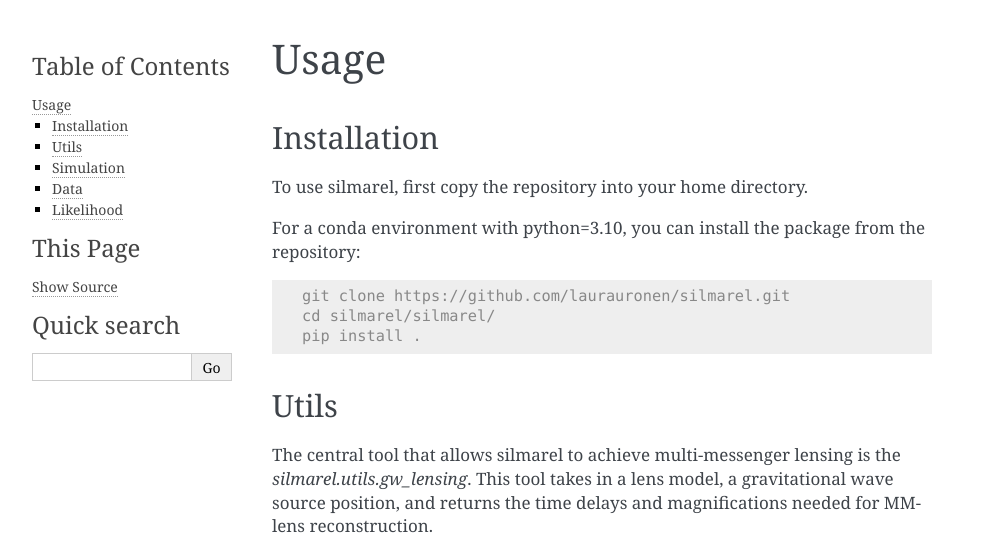
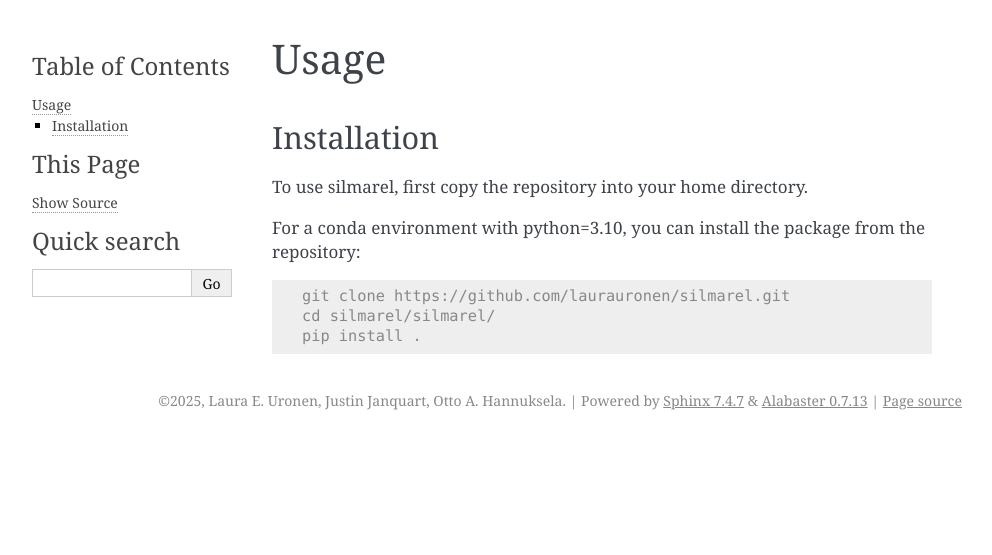
Before and after one commit to laurauronen/silmarel, a Sphinx documentation site: the page built from docs/source/usage.rst, in a window 1280 px wide. Shown: the top 555 px of the page, without its empty margins (148-1140 px from the left). Built offline with Sphinx 7.4.7, drawn with Linux system fonts in a browser that asks for light colours; some of the changed text lies outside the part shown; grey boxes are pictures that could not be loaded.

Commit message:
Edit docs

```diff
--- a/docs/source/usage.rst
+++ b/docs/source/usage.rst
@@ -16,28 +16,3 @@ from the repository:
    git clone https://github.com/laurauronen/silmarel.git
    cd silmarel/silmarel/
    pip install .
-
-Utils
------
-
-The central tool that allows silmarel to achieve multi-messenger
-lensing is the `silmarel.utils.gw_lensing`. This tool takes in a lens model,
-a gravitational wave source position, and returns the time delays and magnifications
-needed for MM-lens reconstruction.
-
-.. autofunction:: silmarel.utils.gw_lensing
-
-Simulation
-----------
-
-.. autofunction:: silmarel.simulation.data_sim
-
-Data
-----
-
-.. autofunction:: silmarel.data.em_data
-
-.. autofunction:: silmarel.data.gw_data
-
-Likelihood
-----------
```
Also changed, not shown: docs/source/silmarel.rst (+13 -3 lines).
